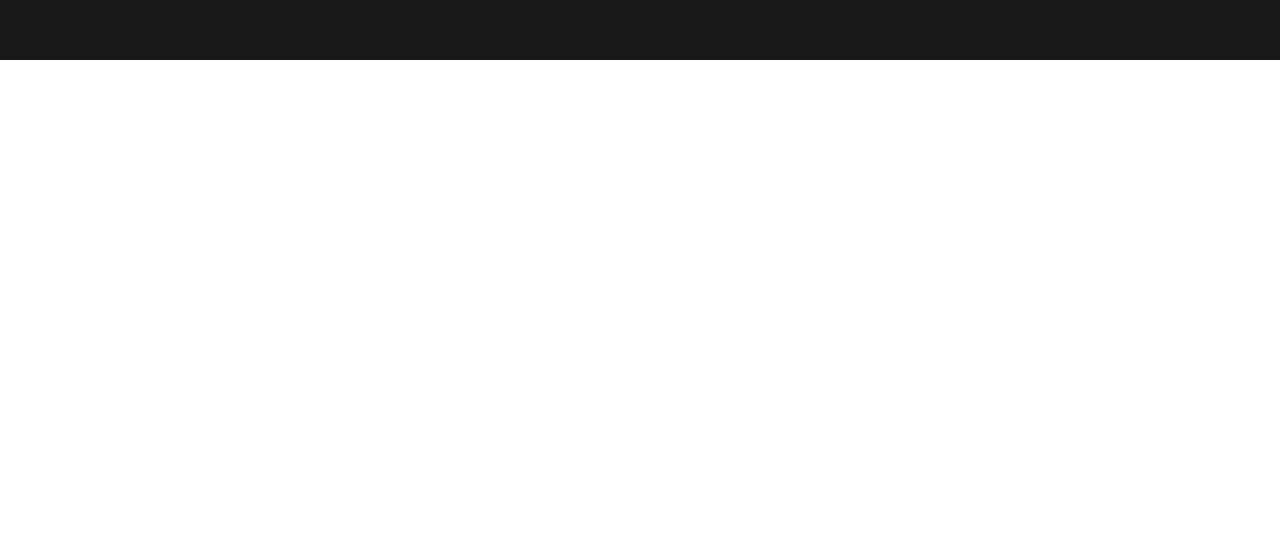
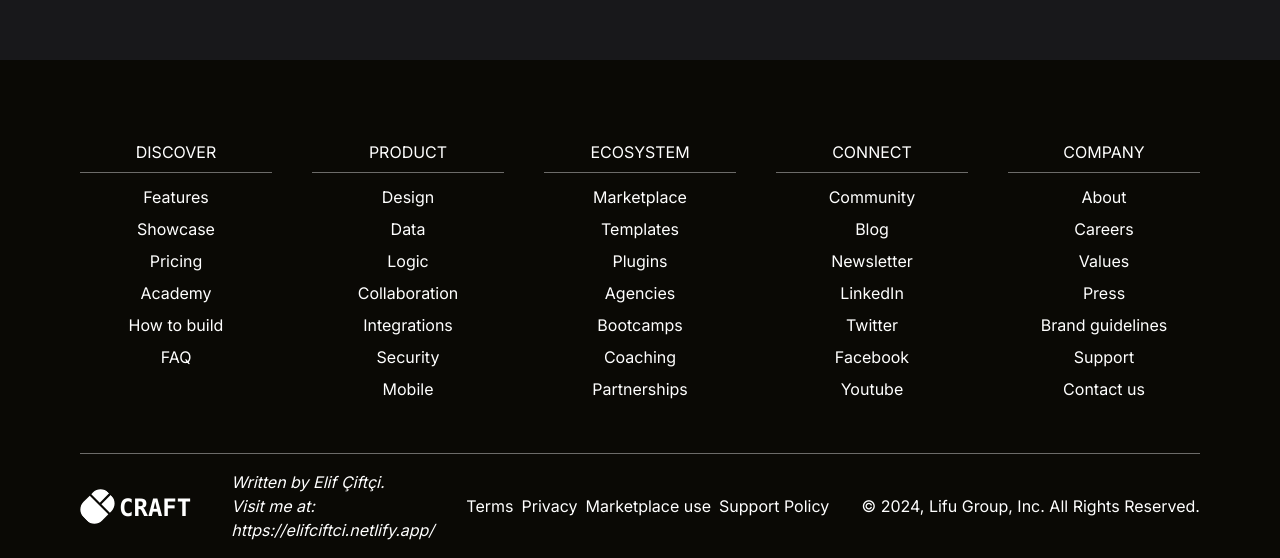
Before and after one commit to elifcifci/click-craft, a Next.js app: page /no-code in a window 1280 px wide. Shown: the part 740-1298 px from the top of the page. Before the commit the page ends 856 px from the top, so only its background shows below. Built offline with nearby package versions, Linux system fonts and the light colour scheme.

Commit message:
feat: Footer component completed

```diff
--- a/src/app/page.tsx
+++ b/src/app/page.tsx
@@ -13,9 +13,9 @@
       <OurServices />
       <BeCreative />
       <SiteDescriptions />
-      <Statistics/>
       <Slider/>
       <WorkTogether />
+      <Statistics/>
     </div>
   );
 }
--- /dev/null
+++ b/src/component/atoms/FooterItem/index.tsx
@@ -0,0 +1,12 @@
+const FooterItem = ({ title, list }: { title: string; list: string[] }) => {
+  return (
+    <ul className="text-center">
+      <p className="mb-2 border-b-[1px] pb-2 border-black-lighter">{title.toUpperCase()}</p>
+      {list.map((item) => {
+        return <li key={`footer-item-${item.toLocaleLowerCase()}`} className="leading-8"> {item}</li>;
+      })}
+    </ul>
+  );
+};
+
+export default FooterItem;
--- /dev/null
+++ b/src/component/atoms/FooterLegalInfo.tsx/index.tsx
@@ -0,0 +1,20 @@
+import FooterClickCraft from "@/component/molecules/FooterClickCraft";
+import { footerLegalInfoConstants } from "@/constants/footerConstants";
+
+const FooterLegalInfo = () => {
+  return (
+    <section className="flex flex-col xl:flex-row xl:items-center xl:justify-between gap-4 border-t border-black-lighter pt-4">
+      <FooterClickCraft/>
+      <ul className="flex  flex-wrap	gap-2">
+        {footerLegalInfoConstants.map((item) => (
+          <li key={`footer-legal-info-${item.toLocaleLowerCase()}`}>
+            <p>{item}</p>
+          </li>
+        ))}
+      </ul>
+      <p>© 2024, Lifu Group, Inc. All Rights Reserved.</p>
+    </section>
+  );
+};
+
+export default FooterLegalInfo;
--- /dev/null
+++ b/src/component/molecules/FooterClickCraft/index.tsx
@@ -0,0 +1,18 @@
+import Logo from "@/component/atoms/Logo";
+import Link from "next/link";
+
+const FooterClickCraft = () => {
+  return (
+    <section className="hidden xl:flex items-center gap-10">
+      <Logo />
+      <address>
+        Written by <a href="mailto:eliffviftci@gmail.com">Elif Çiftçi</a>.<br />
+        Visit me at:
+        <br />
+        <Link  href={"https://elifciftci.netlify.app/"}>https://elifciftci.netlify.app/</Link>
+      </address>
+    </section>
+  );
+};
+
+export default FooterClickCraft;
--- /dev/null
+++ b/src/component/molecules/FooterNavigation/index.tsx
@@ -0,0 +1,16 @@
+import FooterItem from "@/component/atoms/FooterItem";
+import { footerConstants } from "@/constants/footerConstants";
+
+const FooterNavigation = () => {
+  return (
+    <section className="grid grid-cols-2 md:grid-cols-3 lg:grid-cols-5 gap-6 sm:gap-8 md:gap-10">
+      {footerConstants.map((item) => {
+        return (
+          <FooterItem key={item.key} title={item.title} list={item.list} />
+        );
+      })}
+    </section>
+  );
+};
+
+export default FooterNavigation;
--- a/src/component/molecules/Navigation/index.tsx
+++ b/src/component/molecules/Navigation/index.tsx
@@ -21,7 +21,7 @@
         isOpenedMenu ? "block" : "hidden"
       } md:block`}
     >
-      <ul className="w-full items-center justify-between gap-4 p-2 md:flex md:p-0">
+      <ul className="w-full items-center justify-between gap-4 p-2 md:flex md:p-2">
         {navigationConstant.map((item) => {
           return (
             <li key={`navigation-${item.name}`} className="text-right font-thin p-1 cursor-pointer transition-all border-b-2 border-gray-100 border-opacity-0 hover:border-opacity-100">
--- a/src/component/molecules/SiteDescriptions/index.tsx
+++ b/src/component/molecules/SiteDescriptions/index.tsx
@@ -3,7 +3,7 @@
 
 const SiteDescriptions = () => {
   return (
-    <section className="border-solid">
+    <section className="border-solid border-b-2">
       <ul className="w-100%">
         {siteDescriptionsConstants.map((item, index) => {
           return <SiteDescription key={item.id} item={item} index={index} />;
--- a/src/component/molecules/SliderContent/index.tsx
+++ b/src/component/molecules/SliderContent/index.tsx
@@ -9,11 +9,11 @@
 }) => {
   return (
     <li className="flex flex-col justify-center min-h-[30vh] gap-[10px] w-[80%] text-black-default">
-      <p>{comment}</p>
-      <div className="flex flex-col text-right font-extralight">
+      <blockquote><p>{comment}</p></blockquote>
+      <figcaption className="flex flex-col text-right font-extralight">
         <span>{fullname}</span>
         <span>{jobTitle}</span>
-      </div>
+      </figcaption>
     </li>
   );
 };
--- /dev/null
+++ b/src/component/organisms/Footer/index.tsx
@@ -0,0 +1,13 @@
+import FooterLegalInfo from "@/component/atoms/FooterLegalInfo.tsx";
+import FooterNavigation from "@/component/molecules/FooterNavigation";
+
+const Footer = () => {
+  return (
+    <footer className="bg-black-darker p-8 md:pb-4 sm:p-20 flex flex-col gap-8 md:gap-12">
+      <FooterNavigation />
+      <FooterLegalInfo />
+    </footer>
+  );
+};
+
+export default Footer;
--- a/src/component/templates/MainTemplate.tsx
+++ b/src/component/templates/MainTemplate.tsx
@@ -1,6 +1,7 @@
 import { inter } from "@/app/fonts";
 import { ReactNode } from "react";
 import Header from "../organisms/Header";
+import Footer from "../organisms/Footer";
 
 interface MainLayoutProps {
   children: ReactNode;
@@ -13,8 +14,8 @@
   return (
     <main className={`${inter.className} ${className}`}>
       <Header/>
-      <main className="flex-1">{children}</main>
-      <footer className="flex items-center justify-center p-4">TEST</footer>
+      <main>{children}</main>
+      <Footer/>
     </main>
   );
 };
--- /dev/null
+++ b/src/constants/footerConstants.ts
@@ -0,0 +1,63 @@
+export const footerConstants = [
+  {
+    key: "footor-discover",
+    title: "Discover",
+    list: ["Features", "Showcase", "Pricing", "Academy", "How to build", "FAQ"],
+  },
+  {
+    key: "footor-product",
+    title: "Product",
+    list: [
+      "Design",
+      "Data",
+      "Logic",
+      "Collaboration",
+      "Integrations",
+      "Security",
+      "Mobile",
+    ],
+  },
+  {
+    key: "footor-ecosystem",
+    title: "Ecosystem",
+    list: [
+      "Marketplace",
+      "Templates",
+      "Plugins",
+      "Agencies",
+      "Bootcamps",
+      "Coaching",
+      "Partnerships",
+    ],
+  },
+  {
+    key: "footor-connect",
+    title: "Connect",
+    list: [
+      "Community",
+      "Blog",
+      "Newsletter",
+      "LinkedIn",
+      "Twitter",
+      "Facebook",
+      "Youtube",
+    ],
+  },
+  {
+    key: "footor-company",
+    title: "Company",
+    list: [
+      "About",
+      "Careers",
+      "Values",
+      "Press",
+      "Brand guidelines",
+      "Support",
+      "Contact us",
+    ],
+  },
+];
+
+export const footerLegalInfoConstants = [
+  "Terms", "Privacy", "Marketplace use", "Support Policy"
+]
--- a/src/styles/globals.css
+++ b/src/styles/globals.css
@@ -16,6 +16,10 @@
 
 body {
   color: white;
+}
+
+html {
+  overflow-x: hidden;
 }
 
 .swiper {
```
